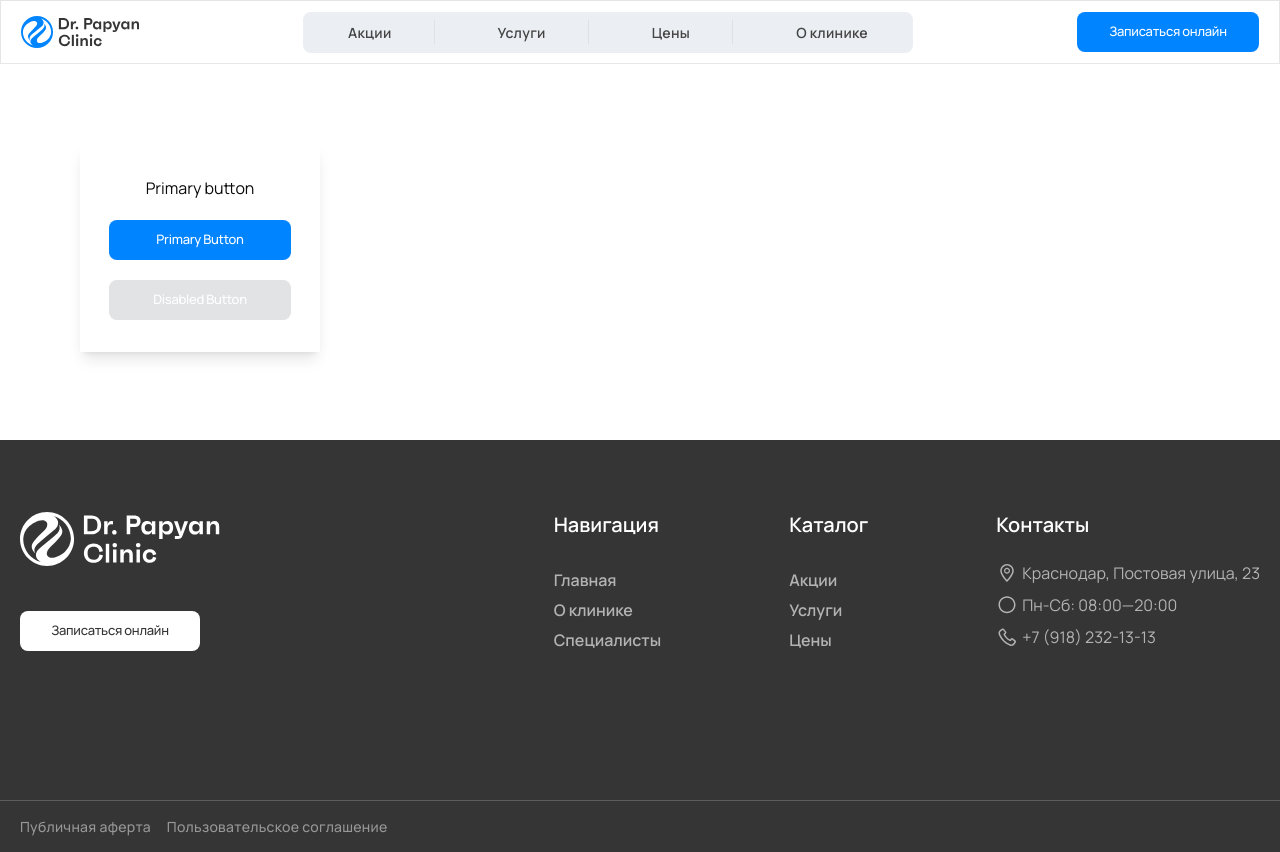
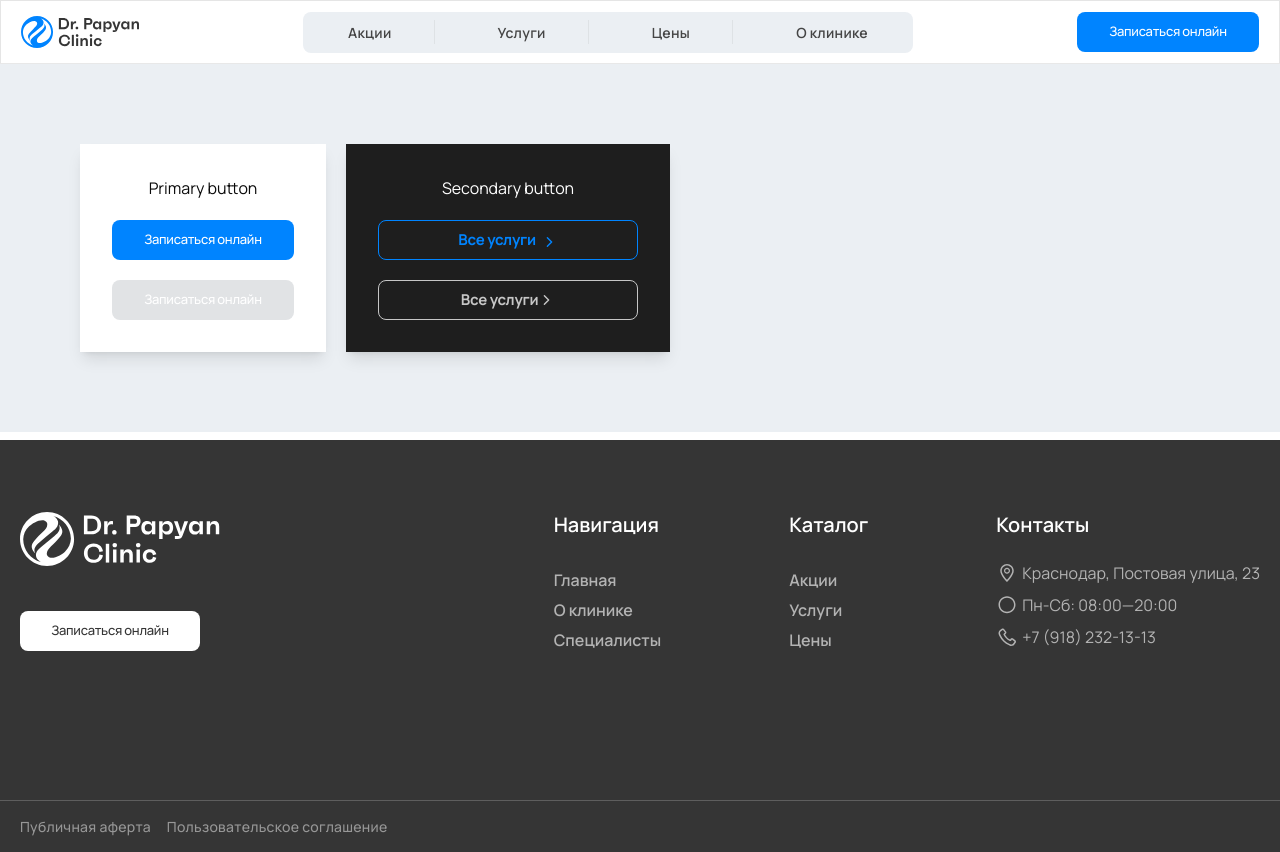
Before and after one commit to Vadim4ick/papyan, a Next.js app: page / in a window 1280 px wide. Built offline with nearby package versions, Linux system fonts and the light colour scheme.

Commit message:
UI: Secondary button

```diff
--- a/src/app/globals.css
+++ b/src/app/globals.css
@@ -19,7 +19,7 @@ body {
     --popover-foreground: 0 0% 3.9%;
     --primary: 209 100% 50%;
     --primary-foreground: 0 0% 100%;
-    --secondary: 0 0% 0%;
+    --secondary: 0 0% 100%;
     --secondary-foreground: 0 0% 9%;
     --muted: 0 0% 96.1%;
     --muted-foreground: 0 0% 45.1%;
--- a/src/app/page.tsx
+++ b/src/app/page.tsx
@@ -1,15 +1,25 @@
 import { Button } from "@/components/ui/button";
+import { ChevronRight } from "lucide-react";
 
 export default function Home() {
   return (
-    <div className="h-full my-auto p-20 ">
-      <div className="flex flex-col items-center p-8 gap-5 w-60 shadow-lg">
+    <div className="h-full flex gap-5 p-20 bg-[#EBEFF3]">
+      <div className="flex flex-col bg-white items-center p-8 gap-5 min-w-fit shadow-lg">
         <h1>Primary button</h1>
         <Button variant="default" size="default">
-          Primary Button
+          Записаться онлайн
         </Button>
         <Button variant="default" size="default" disabled>
-          Disabled Button
+          Записаться онлайн
+        </Button>
+      </div>
+      <div className="flex flex-col bg-[#1E1E1E] items-center p-8 gap-5 min-w-fit shadow-lg">
+        <h1 className="text-white">Secondary button</h1>
+        <Button variant="secondary" size="default">
+          Все услуги <span className="ms-[5px] mt-[3px]"><ChevronRight width={17} /></span>
+        </Button>
+        <Button variant="secondary" size="default" disabled>
+          Все услуги <ChevronRight width={17} />
         </Button>
       </div>
     </div>
--- a/src/components/ui/button.tsx
+++ b/src/components/ui/button.tsx
@@ -14,17 +14,25 @@ const buttonVariants = cva(
           bg-primary text-primary-foreground
           transition-[font-size,background-color]
           duration-500 ease-out
-          hover:bg-[#E2F1FF] hover:text-primary hove:border hover:border-[#0084FF] hover:border-[1px]
-          active:border active:border-[#0084FF] active:text-[12px] active:delay-[10ms]
+          hover:bg-[#E2F1FF] hover:text-primary hove:border hover:border-primary hover:border-[1px]
+          active:border active:border-primary active:text-[12px]
           disabled:bg-[#E1E3E5] disabled:border-transparent
+        `,
+        secondary: `
+          h-[48px] w-[260px]
+          bg-transparent
+          text-primary text-[15px] font-bold
+          border border-primary border-[1px] rounded-[8px]
+          transition-all duration-300 ease-out
+          hover:opacity-100 hover:bg-primary hover:text-secondary
+          active:bg-primary active:opacity-100 active:text-[13px] active:delay-[10ms] active:delay-[0ms]
+          disabled:border-[#C6C6C6] disabled:bg-transparent disabled:text-[#C6C6C6]
         `,
         // остальные варианты остаются неизменными
         destructive:
           "bg-destructive text-destructive-foreground hover:bg-destructive/90",
         outline:
           "border border-input bg-background hover:bg-accent hover:text-accent-foreground",
-        secondary:
-          "bg-secondary text-secondary-foreground hover:bg-secondary/80",
         ghost: "hover:bg-accent hover:text-accent-foreground",
         link: "text-primary underline-offset-4 hover:underline",
       },
```
